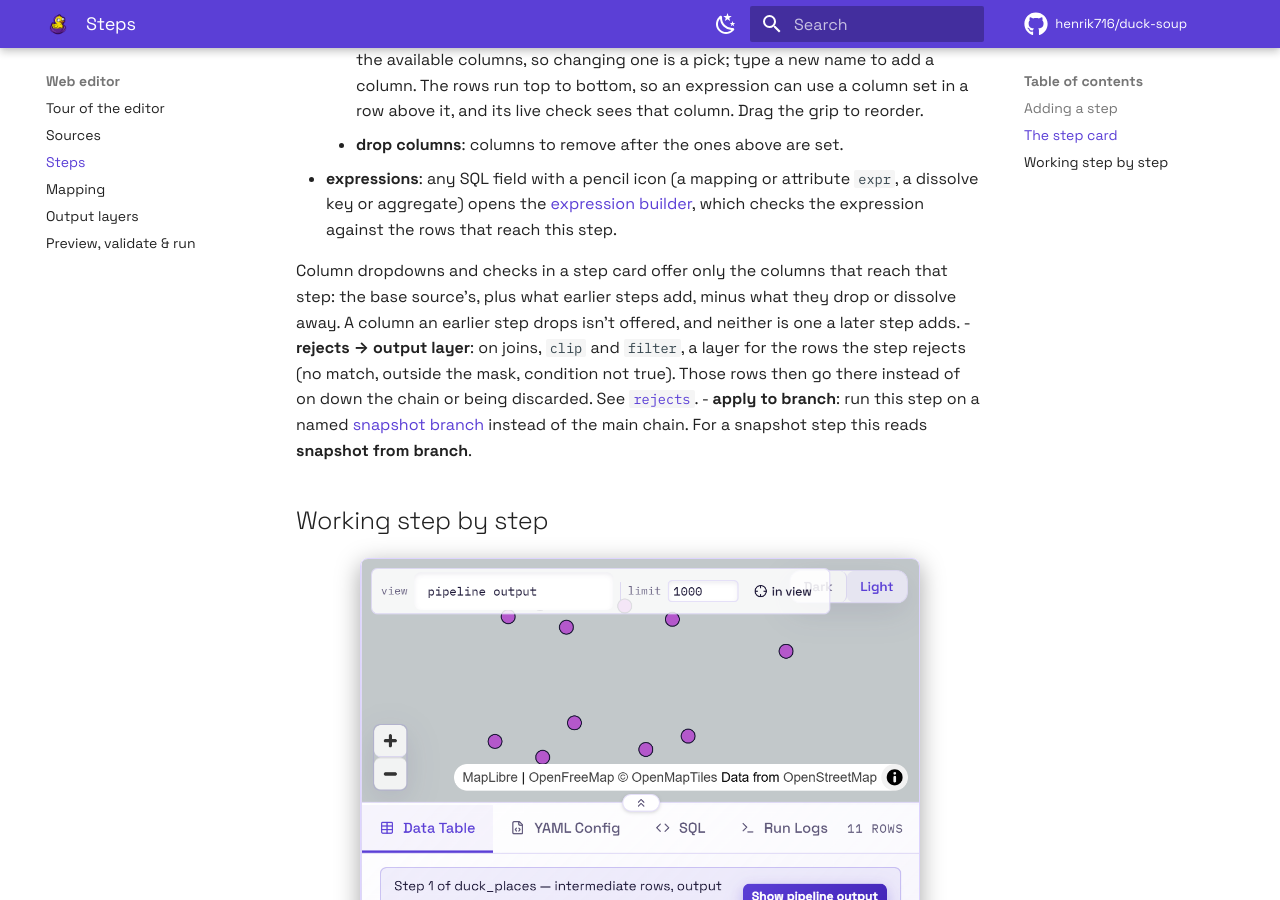
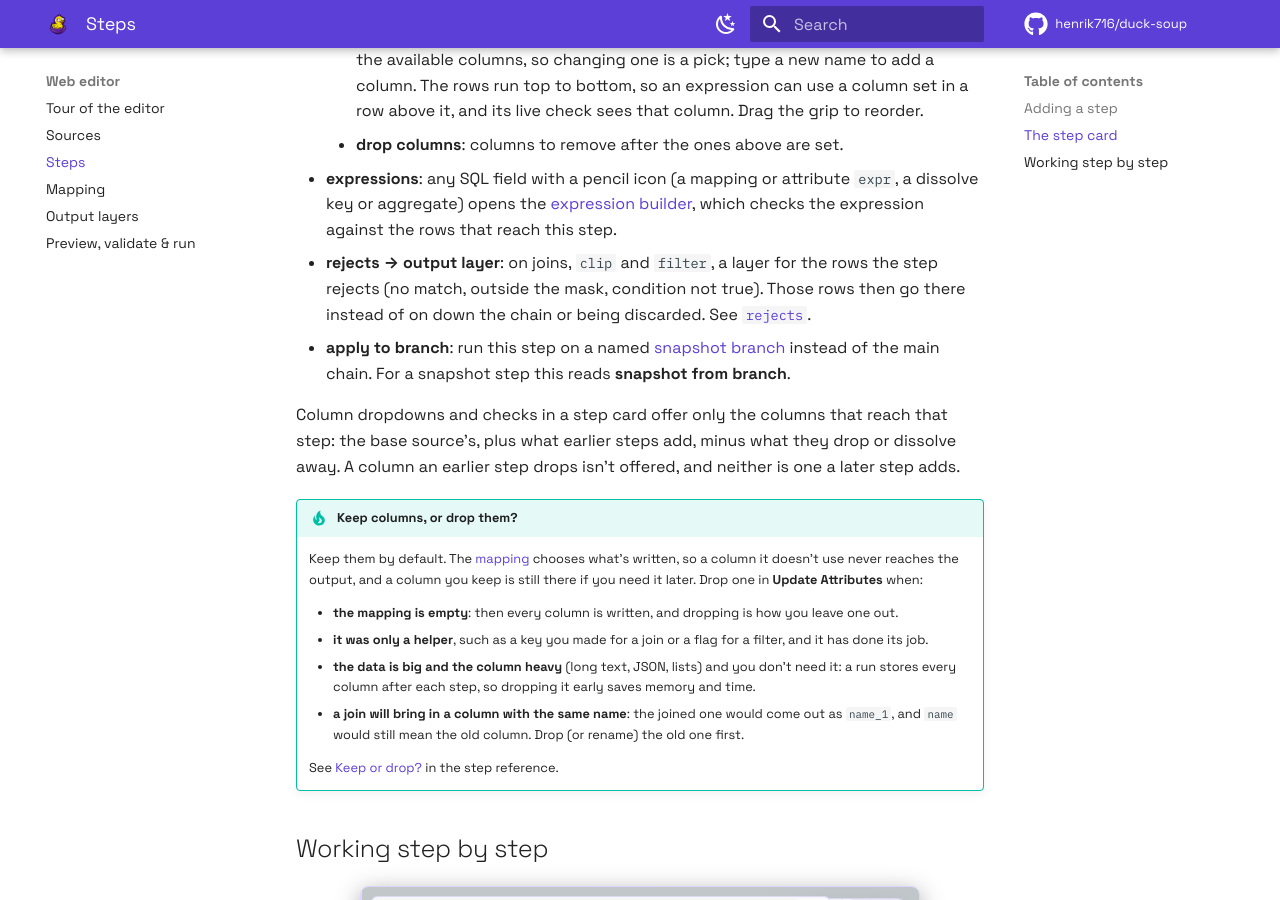
Before and after one commit to henrik716/duck-soup, an MkDocs documentation site: the page built from docs/editor/steps.md, in a window 1280 px wide and 900 px high, scrolled down 4751 px. Built offline with MkDocs 1.6.1 and Material for MkDocs 9.7.7, drawn with Linux system fonts in a browser that asks for light colours; comment, search, counter and statistics services are not loaded.

Commit message:
Advise keeping columns by default, and when to drop them
The step reference gets a "Keep or drop?" section under `attributes`, and
the editor steps page a tip linking to it: keep columns by default (the
mapping chooses what's written); drop them when the mapping is empty, when
a helper column has done its job, for heavy columns on big data (runs
store every column after each step), or before a join brings in a column
of the same name (it would come out as `name_1`).

Also moves the editor page's note on step-card column lists out of the
middle of the step card's field list.

Co-Authored-By: Claude Opus 5.5 <noreply@anthropic.com>

```diff
--- a/docs/editor/steps.md
+++ b/docs/editor/steps.md
@@ -93,15 +93,31 @@ The body depends on the step type:
 - **expressions**: any SQL field with a pencil icon (a mapping or attribute `expr`, a dissolve
   key or aggregate) opens the [expression builder](mapping.md#expression-builder), which checks
   the expression against the rows that reach this step.
-
-Column dropdowns and checks in a step card offer only the columns that reach that step: the
-base source's, plus what earlier steps add, minus what they drop or dissolve away. A column
-an earlier step drops isn't offered, and neither is one a later step adds.
 - **rejects → output layer**: on joins, `clip` and `filter`, a layer for the rows the step
   rejects (no match, outside the mask, condition not true). Those rows then go there instead of
   on down the chain or being discarded. See [`rejects`](../reference/steps.md#rejects).
 - **apply to branch**: run this step on a named [snapshot branch](../concepts.md#branches-and-derived-sources)
   instead of the main chain. For a snapshot step this reads **snapshot from branch**.
+
+Column dropdowns and checks in a step card offer only the columns that reach that step: the
+base source's, plus what earlier steps add, minus what they drop or dissolve away. A column
+an earlier step drops isn't offered, and neither is one a later step adds.
+
+!!! tip "Keep columns, or drop them?"
+    Keep them by default. The [mapping](mapping.md) chooses what's written, so a column it
+    doesn't use never reaches the output, and a column you keep is still there if you need it
+    later. Drop one in **Update Attributes** when:
+
+    - **the mapping is empty**: then every column is written, and dropping is how you leave
+      one out.
+    - **it was only a helper**, such as a key you made for a join or a flag for a filter, and
+      it has done its job.
+    - **the data is big and the column heavy** (long text, JSON, lists) and you don't need it:
+      a run stores every column after each step, so dropping it early saves memory and time.
+    - **a join will bring in a column with the same name**: the joined one would come out as
+      `name_1`, and `name` would still mean the old column. Drop (or rename) the old one first.
+
+    See [Keep or drop?](../reference/steps.md#keep-or-drop) in the step reference.
 
 ## Working step by step
 
```
Also changed, not shown: docs/reference/steps.md (+15 -0 lines).
